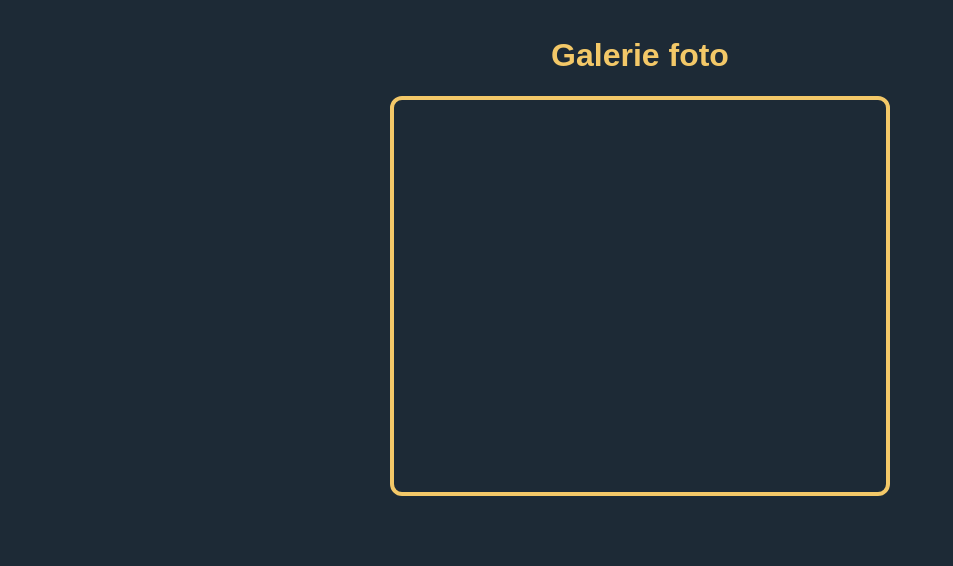
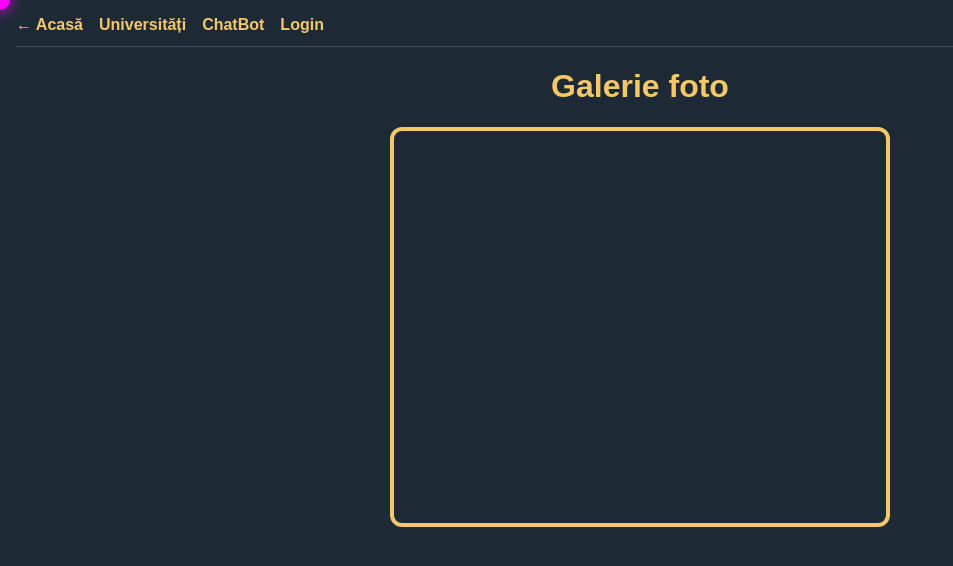
Before and after one commit to SAANNIA/TW, a website: page HTML/galerie.html in a window 1280 px wide. Shown: the whole page, without its empty margins (0-953 px from the left). Drawn offline with Linux system fonts and the light colour scheme.

Commit message:
Link gallery page into site navigation and add custom cursor

```diff
--- a/CSS/galerie.css
+++ b/CSS/galerie.css
@@ -8,6 +8,25 @@ body {
   font-family: Arial, Helvetica, sans-serif;
   background-color: #1d2a36;
   color: #e9f3ff;
+}
+
+.page-nav {
+  display: flex;
+  flex-wrap: wrap;
+  gap: 1rem;
+  padding-bottom: 12px;
+  border-bottom: 1px solid rgba(255, 255, 255, 0.15);
+}
+
+.page-nav a {
+  color: #f3c868;
+  text-decoration: none;
+  font-weight: 700;
+}
+
+.page-nav a:hover,
+.page-nav a:focus-visible {
+  text-decoration: underline;
 }
 
 h1 {
--- a/HTML/galerie.html
+++ b/HTML/galerie.html
@@ -5,8 +5,16 @@
     <meta name="viewport" content="width=device-width, initial-scale=1.0" />
     <title>Galerie</title>
     <link rel="stylesheet" href="../CSS/galerie.css" />
+    <link rel="stylesheet" href="../CSS/cursor.css" />
   </head>
   <body>
+    <nav class="page-nav" aria-label="Navigare">
+      <a href="home.html">&larr; Acasă</a>
+      <a href="universities.html">Universități</a>
+      <a href="chatbot.html">ChatBot</a>
+      <a href="login.html">Login</a>
+    </nav>
+
     <h1>Galerie foto</h1>
 
     <div class="carousel-container">
@@ -16,5 +24,6 @@
     </div>
 
     <script src="../TS/galerie.js"></script>
+    <script src="../TS/cursor.js"></script>
   </body>
 </html>
```
Also changed, not shown: HTML/chatbot.html (+1 -0 lines), HTML/home.html (+1 -0 lines), HTML/universities.html (+1 -0 lines).
